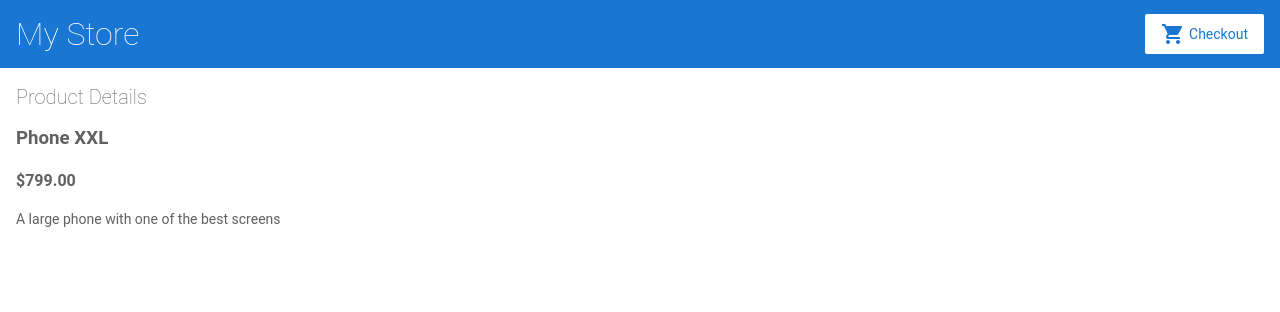
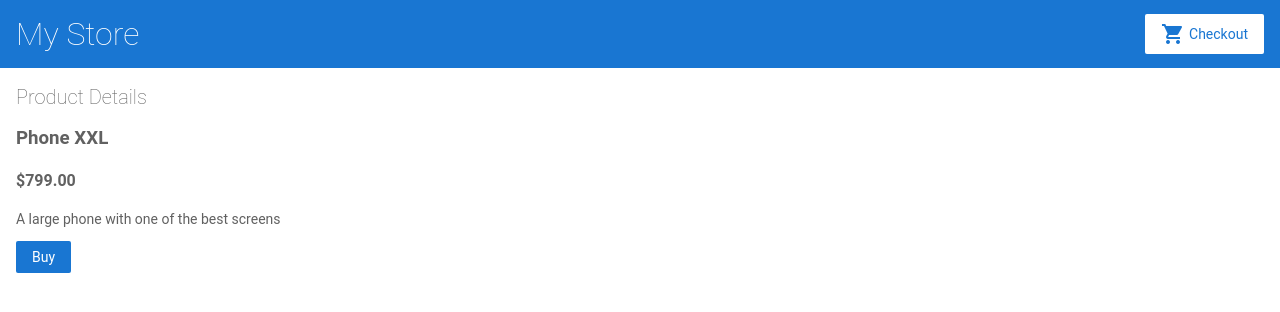
Before and after one commit to adamcee/perscholas-my-angular-tutorial, an Angular app: page /products/1 in a window 1280 px wide. Shown: the top 312 px of the page. Built offline with nearby package versions, Linux system fonts and the light colour scheme.

Commit message:
2 files modified

```diff
--- a/src/app/cart.service.ts
+++ b/src/app/cart.service.ts
@@ -8,6 +8,8 @@ export class CartService {
 
   addToCart(product) {
     this.items.push(product);
+    console.log('adding product ', product);
+    console.log('new cart ', this.getItems());
   }
 
   getItems() {
--- a/src/app/product-details/product-details.component.html
+++ b/src/app/product-details/product-details.component.html
@@ -5,5 +5,5 @@
   <h4>{{ product.price | currency }}</h4>
   <p>{{ product.description }}</p>
 
-  <!--<button (click)="addToCart(product)">Buy</button>-->
+  <button (click)="addToCart(product)">Buy</button>
 </div>
```
